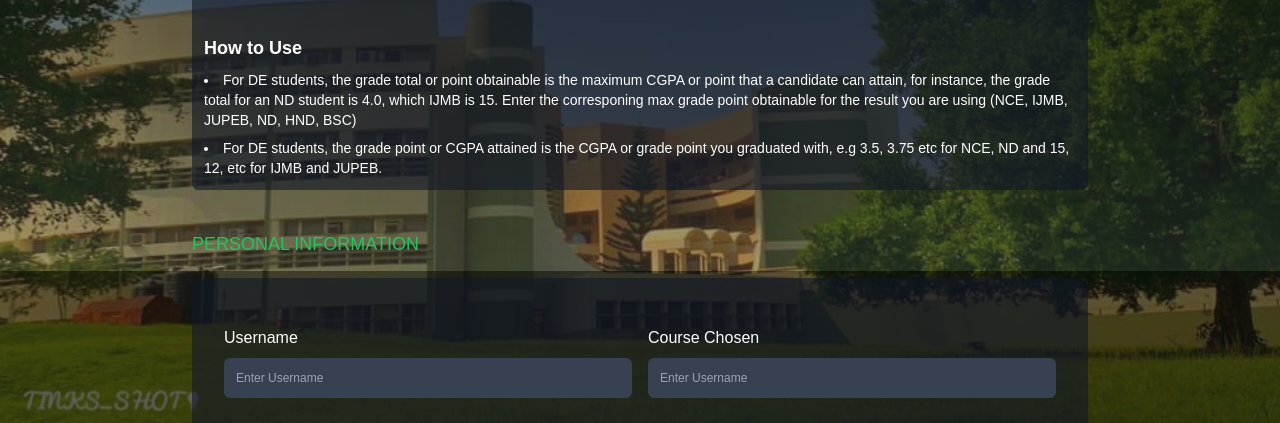
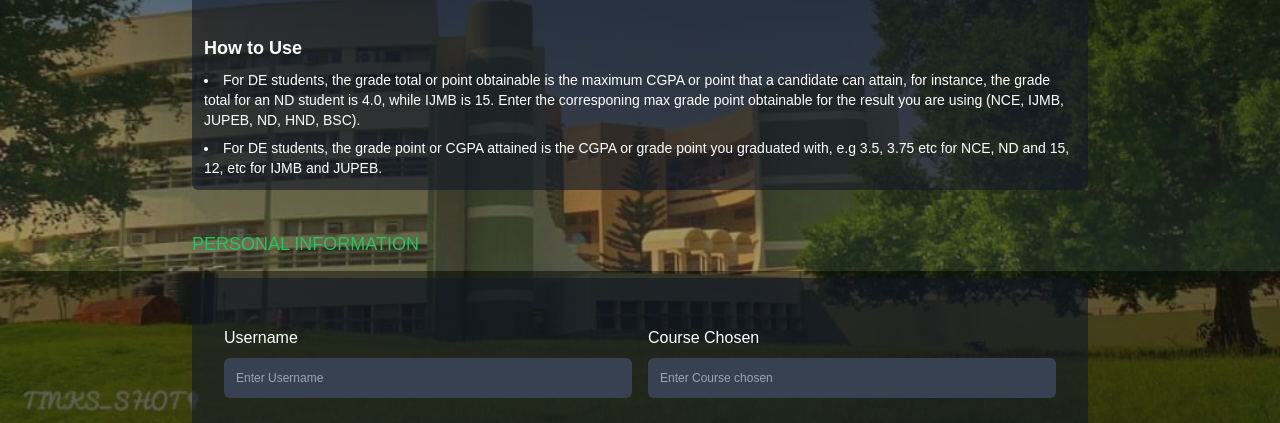
Before and after one commit to Chosen2730/CompositeCalc, a React (Create React App) app: page / in a window 1280 px wide. Shown: the part 529-952 px from the top of the page. Built offline with nearby package versions, Linux system fonts and the light colour scheme.

Commit message:
edited the form

```diff
--- a/src/App.js
+++ b/src/App.js
@@ -26,9 +26,9 @@ const App = () => {
           <li className='list-disc'>
             For DE students, the grade total or point obtainable is the maximum
             CGPA or point that a candidate can attain, for instance, the grade
-            total for an ND student is 4.0, which IJMB is 15. Enter the
+            total for an ND student is 4.0, while IJMB is 15. Enter the
             corresponing max grade point obtainable for the result you are using
-            (NCE, IJMB, JUPEB, ND, HND, BSC)
+            (NCE, IJMB, JUPEB, ND, HND, BSC).
           </li>
           <li className='list-disc'>
             For DE students, the grade point or CGPA attained is the CGPA or
--- a/src/form.js
+++ b/src/form.js
@@ -68,7 +68,7 @@ const Form = () => {
               Course Chosen
             </label>
             <input
-              placeholder='Enter Username'
+              placeholder='Enter Course chosen'
               name='course'
               type='text'
               id='course'
```
